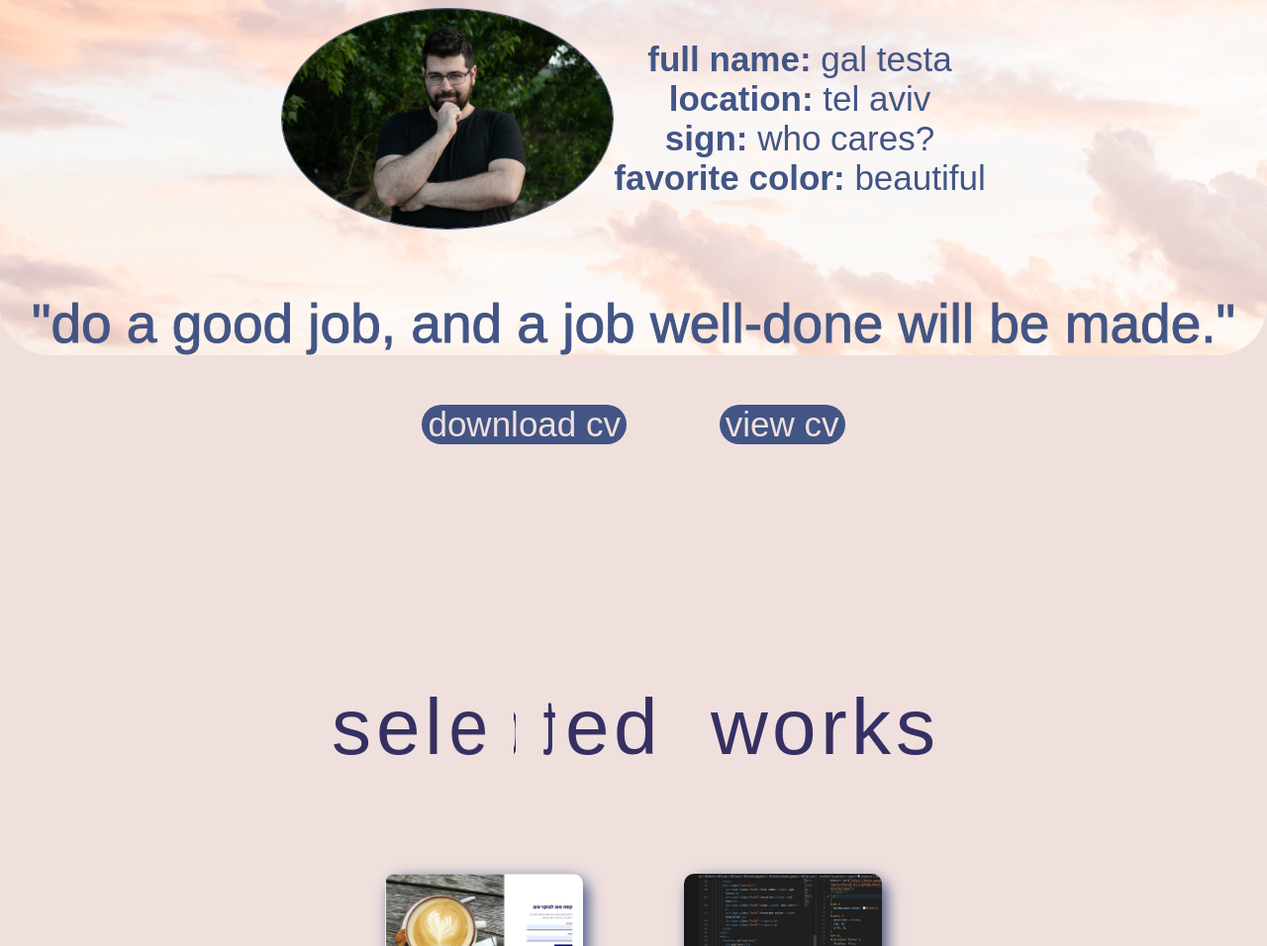
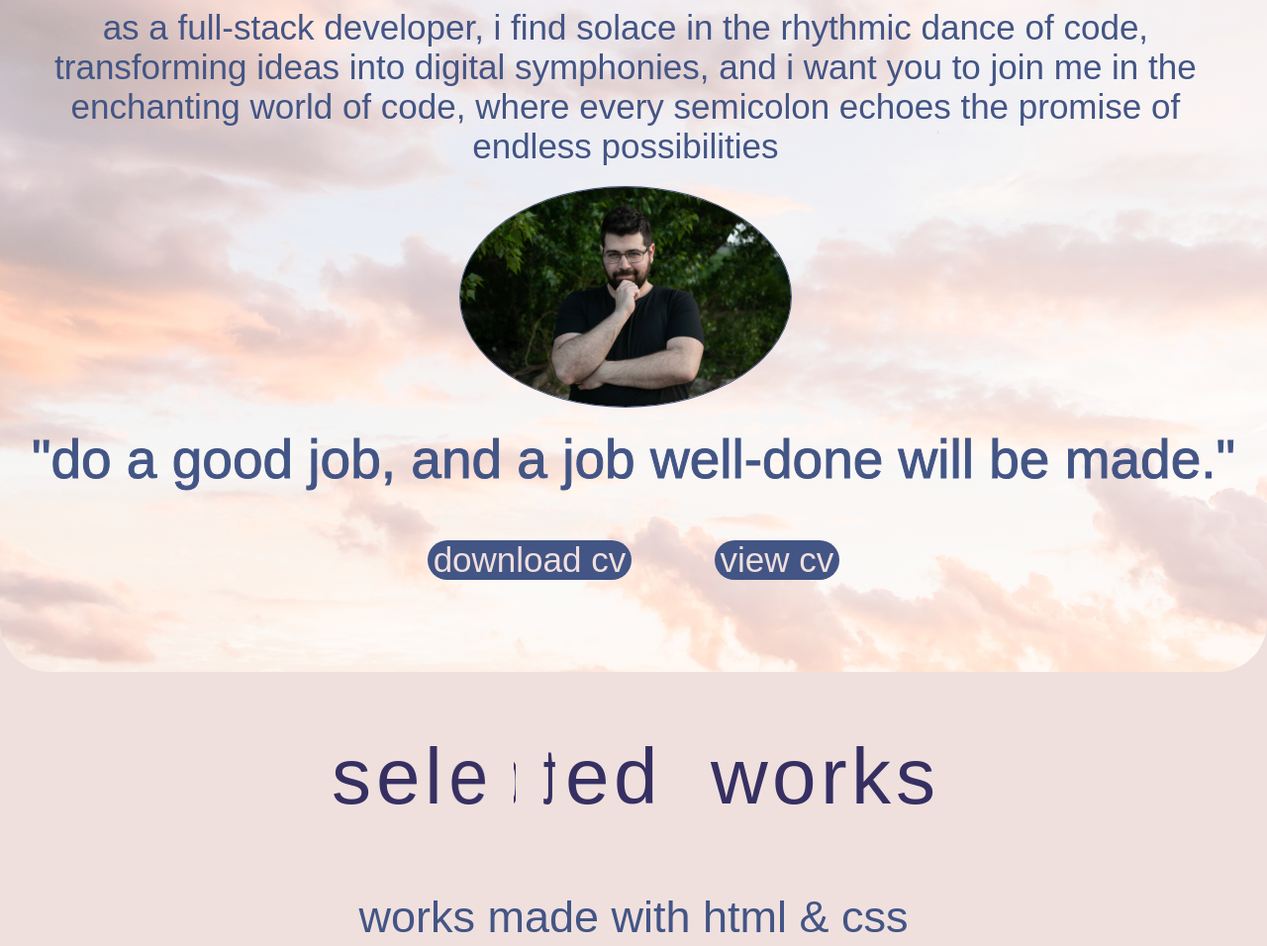
Before and after one commit to galtes1/portfolioProject, a plain HTML site: page index.html in a window 1280 px wide. Shown: the part 500-1456 px from the top of the page at 99% size. Drawn offline with Linux system fonts and the light colour scheme; a web font is replaced by a local one.

Commit message:
added spiel

```diff
--- a/index.html
+++ b/index.html
@@ -10,7 +10,9 @@
     <header>
       <nav>
         <ul>
-          <li class="facePic"><i class="fa-thin fa-igloo"></i></li>
+          <li class="logo">
+            <img src="./assets/icons/logo.png" alt="logo" />
+          </li>
           <li class="nav-links"><a href="#contact">contact</a></li>
           <li class="nav-links"><a href="#">about</a></li>
           <li class="nav-links"><a href="#topGallery">gallery</a></li>
@@ -30,20 +32,22 @@
 
         <!-- About Me section -->
         <div class="aboutMe">
+          <div class="spiel">
+            <p>
+              as a full-stack developer, i find solace in the rhythmic dance of
+              code, transforming ideas into digital symphonies, and i want you
+              to join me in the enchanting world of code, where every semicolon
+              echoes the promise of endless possibilities
+            </p>
+
             <img
               src="./assets/imgs/meFormal.jpg"
               alt="meFormal"
               class="meFormal"
             />
-          <div class="details">
-            <p><span class="bold">full name:</span> gal testa</p>
-            <p><span class="bold">location:</span> tel aviv</p>
-            <p><span class="bold">sign:</span> who cares?</p>
-            <p><span class="bold">favorite color:</span> beautiful</p>
-            <!-- Add more details as needed -->
           </div>
-        </div>
-        <p class="quote">"do a good job, and a job well-done will be made."</p>
+          <div class="quote">
+            <p>"do a good job, and a job well-done will be made."</p>
           </div>
           <div id="cvSection">
             <div class="cvBtn">
@@ -55,6 +59,9 @@
               <a href="./assets/Gal Testa CV.pdf" target="_blank">view cv</a>
             </div>
           </div>
+        </div>
+      </div>
+
       <span id="topGallery"></span>
       <!-- Gallery section -->
       <section id="gallery">
@@ -73,6 +80,9 @@
           <span style="--i: 12">r</span>
           <span style="--i: 13">k</span>
           <span style="--i: 14">s</span>
+        </div>
+        <div class="worksTitle">
+          <p>works made with html & css</p>
         </div>
 
         <div id="container-gallery">
@@ -132,6 +142,9 @@
             </div>
           </div>
         </div>
+        <div class="worksTitle">
+          <p>more works to follow</p>
+        </div>
       </section>
     </main>
 
@@ -140,7 +153,7 @@
         <h3>wish to contact?</h3>
         <div class="form">
           <form>
-            <div style="margin-bottom: 20px">
+            <div>
               <label for="name">your name:</label><br />
               <input type="text" name="name" /><br />
               <label for="text">company:</label><br />
@@ -168,7 +181,7 @@
       <div class="icons">
         <div class="anIcon">
           <img src="./assets/icons/phoneIcon.png" alt="phone" />
-          <p>0549846609</p>
+          <p>054-984-6609</p>
         </div>
         <div class="anIcon">
           <img src="./assets/icons/emailIcon.png" alt="email" />
@@ -192,8 +205,8 @@
     </div>
 
     <div class="bottomLine">
+      <p>gal testa</p>
       <p>all rights reserved.</p>
-      <p>gal testa</p>
     </div>
   </body>
 </html>
--- a/style/index.css
+++ b/style/index.css
@@ -40,10 +40,13 @@ nav li {
   font-size: 25px;
 }
 
-.facePic {
+.logo {
   width: 90px;
   height: auto;
   flex: 1;
+  img {
+    border-radius: 50%;
+  }
 }
 
 nav a {
@@ -61,7 +64,7 @@ nav a {
   background-size: 1500px;
   background-repeat: no-repeat;
   background-position: bottom center;
-  height: 680px;
+  height: 1000px;
   display: flex;
   flex-direction: column;
   margin-top: 80px;
@@ -107,29 +110,33 @@ h1 {
 /* About Me section styling */
 .aboutMe {
   display: flex;
+  flex-direction: column;
   margin: auto;
   justify-content: center;
   margin-top: 25px;
 }
 
-.aboutMe img {
-  width: 336px;
-  height: 224px;
-  border-radius: 100%;
-  border: 1px solid #435585;
-}
-
-.details {
+.spiel {
   display: flex;
   flex-direction: column;
   justify-content: center;
   align-items: center;
   color: #435585;
   font-size: 35px;
+  width: 1200px;
+  p {
+    display: flex;
+    flex-wrap: wrap;
+    word-wrap: break-word;
+    text-align: center;
+  }
 }
-
-.bold {
-  font-weight: bold;
+.aboutMe img {
+  width: 336px;
+  height: 224px;
+  border-radius: 100%;
+  border: 1px solid #435585;
+  margin-top: 20px;
 }
 
 .quote {
@@ -137,6 +144,7 @@ h1 {
   color: #435585;
   font-size: 55px;
   -webkit-text-stroke: 1px #435585;
+  margin-top: 20px;
 }
 
 /* cv section style*/
@@ -180,7 +188,7 @@ h1 {
 
 .spinText {
   position: relative;
-  margin: 80px 0 70px 0px;
+  margin: 50px 0 70px 0px;
 }
 
 .spinText span {
@@ -201,12 +209,23 @@ h1 {
 #blank {
   color: #efe0de;
 }
+.worksTitle {
+  display: flex;
+  justify-content: center;
+  text-align: center;
+  margin-bottom: 80px;
+  p {
+    color: #435585;
+    font-size: 45px;
+  }
+}
 #container-gallery {
   display: flex;
   flex-wrap: wrap;
   width: 50%;
   justify-content: space-evenly;
   margin: auto;
+  margin-bottom: 90px;
 }
 
 /* Card styling */
@@ -267,7 +286,7 @@ h1 {
   margin-top: 50px;
   h3 {
     font-size: 50px;
-    padding-top: 150px;
+    padding-top: 50px;
   }
 }
 
@@ -283,8 +302,6 @@ h1 {
     height: 1.5em;
     font-size: 25px;
   }
-}
-.email {
 }
 .jobOffer {
   margin-bottom: 5px;
@@ -356,7 +373,6 @@ input[type="button"]:hover {
   color: #efe0de;
   border: 3px solid #818fb4;
   font-style: italic;
-  padding: auto;
 }
 .icons {
   display: flex;
@@ -368,7 +384,7 @@ input[type="button"]:hover {
   display: flex;
   flex-direction: column;
   align-items: center;
-  padding: 5px;
+  padding: 15px;
   transition: 0.3s ease;
 
   p {
```
Also changed, not shown: assets/icons/logo.png (added). Lines whose indentation alone changed are shown as unchanged.
